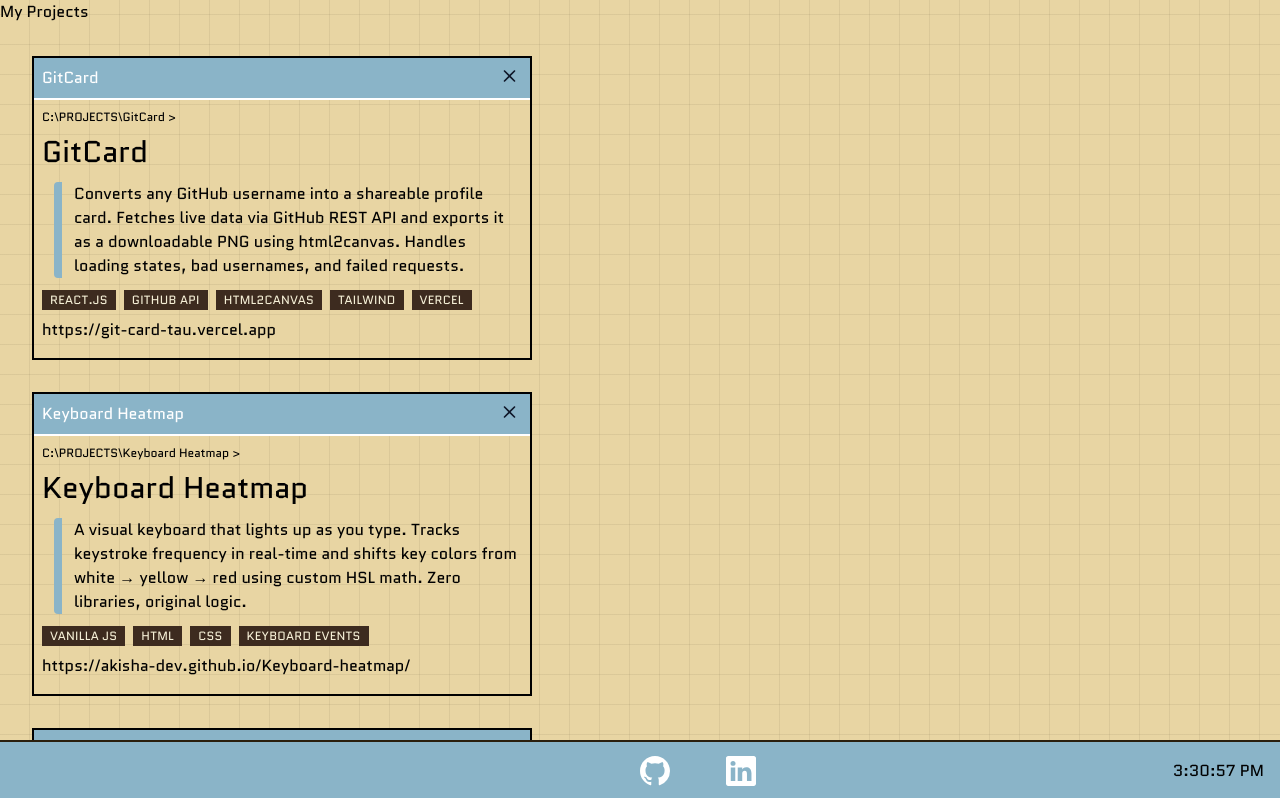
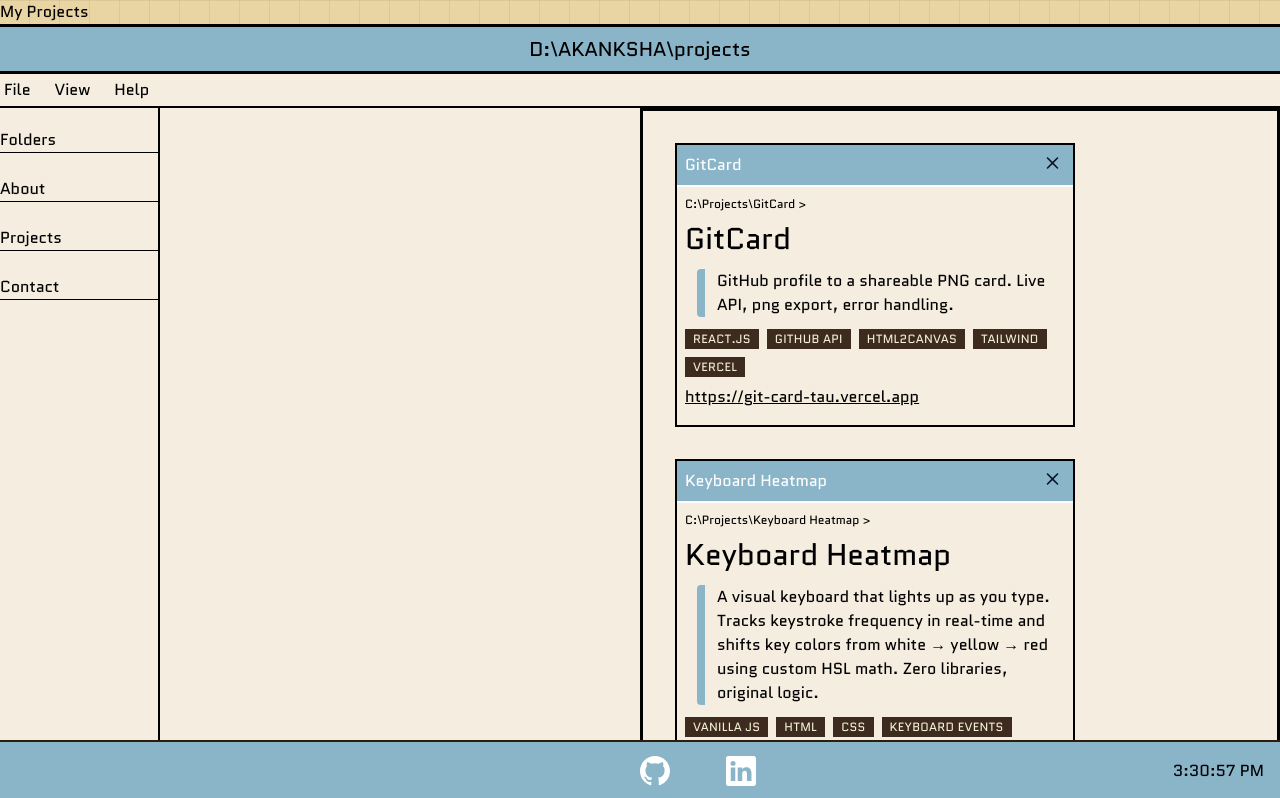
Before and after one commit to akisha-dev/Portfolio, a React (Vite) app: page /projects in a window 1280 px wide. Shown: the top 798 px of the page. Built offline with nearby package versions, Linux system fonts and the light colour scheme; the HTML template or start-up script is replaced by a standard one.

Commit message:
feat:made a popup for project page and added hyperlinks to the projectcards

```diff
--- /dev/null
+++ b/src/components/popup.jsx
@@ -0,0 +1,103 @@
+import { ProjectCard } from "./projectCard"
+export function Popup(){
+    return(
+   <>
+   <div
+   className="bg-[#f5ede0]">
+    <h1
+    className="
+    bg-[#8ab4c8]
+    text-xl
+    p-2
+    text-center
+    border-t-3
+     border-b-3
+
+    ">D:\AKANKSHA\projects</h1>
+    <div
+    className="
+    p-1
+    flex
+    gap-6
+    border-b-2
+    ">
+    <div>File</div>
+    <div>View</div>
+    <div> Help</div>
+    </div>
+    <div className="grid
+    grid-cols-2
+    bg-[#f5ede0]
+
+    ">
+        <div
+        className="flex
+        flex-col
+        gap-6
+        w-[160px]
+        border-r-2
+
+      ">
+           <div
+           className="pt-5
+           border-b-1
+             bg-[   #ede4d3]
+
+
+           ">Folders</div>
+           <div
+             className="
+           border-b-1">About</div>
+           <div    className="
+           border-b-1">Projects</div>
+           <div    className="
+           border-b-1">Contact</div>
+        </div>
+        <div
+       className="flex
+       border-3">
+        <div
+>
+        <ProjectCard
+        name="GitCard"
+        description="GitHub profile to a shareable PNG card.
+         Live API, png export, error handling.
+         "
+        skills={["React.js", "GitHub API",
+                "html2canvas", "Tailwind", "Vercel"]}
+        live="https://git-card-tau.vercel.app"></ProjectCard>
+
+            <ProjectCard
+        name="Keyboard Heatmap"
+        description="A visual keyboard that lights up as you type.
+            Tracks keystroke frequency in real-time and shifts key colors from white → yellow → red
+            using custom HSL math. Zero libraries, original logic."
+        skills={["Vanilla JS", "HTML",
+                "CSS", "Keyboard Events"]}
+        live={'https://akisha-dev.github.io/Keyboard-heatmap/'}></ProjectCard>
+
+
+
+            <ProjectCard
+        name="TypingFlow"
+        description="Typing speed test with WPM tracking and
+         real-time feedback.
+         No libraries."
+        skills={["Vanilla JS", "HTML",
+                "CSS", "DOM"]}
+
+        live="https://akisha-dev.github.io/typing-test/"></ProjectCard>
+        </div>
+
+        </div>
+
+</div>
+</div>
+
+
+
+
+
+   </>
+    )
+}
--- a/src/components/projectCard.jsx
+++ b/src/components/projectCard.jsx
@@ -1,3 +1,4 @@
+import { Link } from 'react-router-dom'
 import xIcon from '../assets/x-button.svg'
 
 export function ProjectCard({name, description, skills, live}){
@@ -8,13 +9,11 @@
         border-2
         border-gray
         m-8
-
-
         pb-4
         space-y-2
         flex
         flex-col
-        w-[500px]">
+        w-[400px]">
         <div
         className="
         flex
@@ -30,7 +29,7 @@
         <div className='
         pl-2
         text-[12px]'>
-        C:\PROJECTS\{name} &gt;</div>
+        C:\Projects\{name} &gt;</div>
         <div className='pl-2
         space-y-2'>
         <h1
@@ -49,7 +48,11 @@
                 </span>
             ))}
         </div>
-        <div>{live}</div></div></div>
+       <u><a href={live}
+       target="_blank"
+       rel="noreferrer">
+       <div>{live}</div>
+       </a></u></div></div>
         </>
     )
 }
--- a/src/pages/projects.jsx
+++ b/src/pages/projects.jsx
@@ -1,43 +1,14 @@
 import { ProjectCard } from "../components/projectCard"
 import {Footer} from '../components/footer'
+import { Popup } from "../components/popup"
 
 export function Projects(){
     return (
         <div>
           <h1>My Projects</h1>
-        <div>
-        <ProjectCard
-        name="GitCard"
-        description="Converts any GitHub username into a shareable profile card.
-        Fetches live data via GitHub REST API and exports it as a downloadable PNG using html2canvas.
-         Handles loading states, bad usernames, and failed requests.
-        "
-        skills={["React.js", "GitHub API",
-             "html2canvas", "Tailwind", "Vercel"]}
-        live="https://git-card-tau.vercel.app"></ProjectCard>
-       </div>
-        <div>
-         <ProjectCard
-        name="Keyboard Heatmap"
-        description="A visual keyboard that lights up as you type.
-         Tracks keystroke frequency in real-time and shifts key colors from white → yellow → red
-         using custom HSL math. Zero libraries, original logic."
-        skills={["Vanilla JS", "HTML",
-             "CSS", "Keyboard Events"]}
-        live={'https://akisha-dev.github.io/Keyboard-heatmap/'}></ProjectCard>
-        </div>
-
-        <div>
-         <ProjectCard
-        name="TypingFlow"
-        description="Typing speed test with word-by-word cursor tracking,
-         real-time correct/incorrect color feedback, and WPM calculated from elapsed time.
-         Supports backspace and full word progression no libraries."
-        skills={["Vanilla JS", "HTML",
-             "CSS", "DOM"]}
-
-        live="https://akisha-dev.github.io/typing-test/"></ProjectCard>
-        </div>
+          <div>
+               <Popup />
+          </div>
          <div>
           <Footer />
          </div>
```
